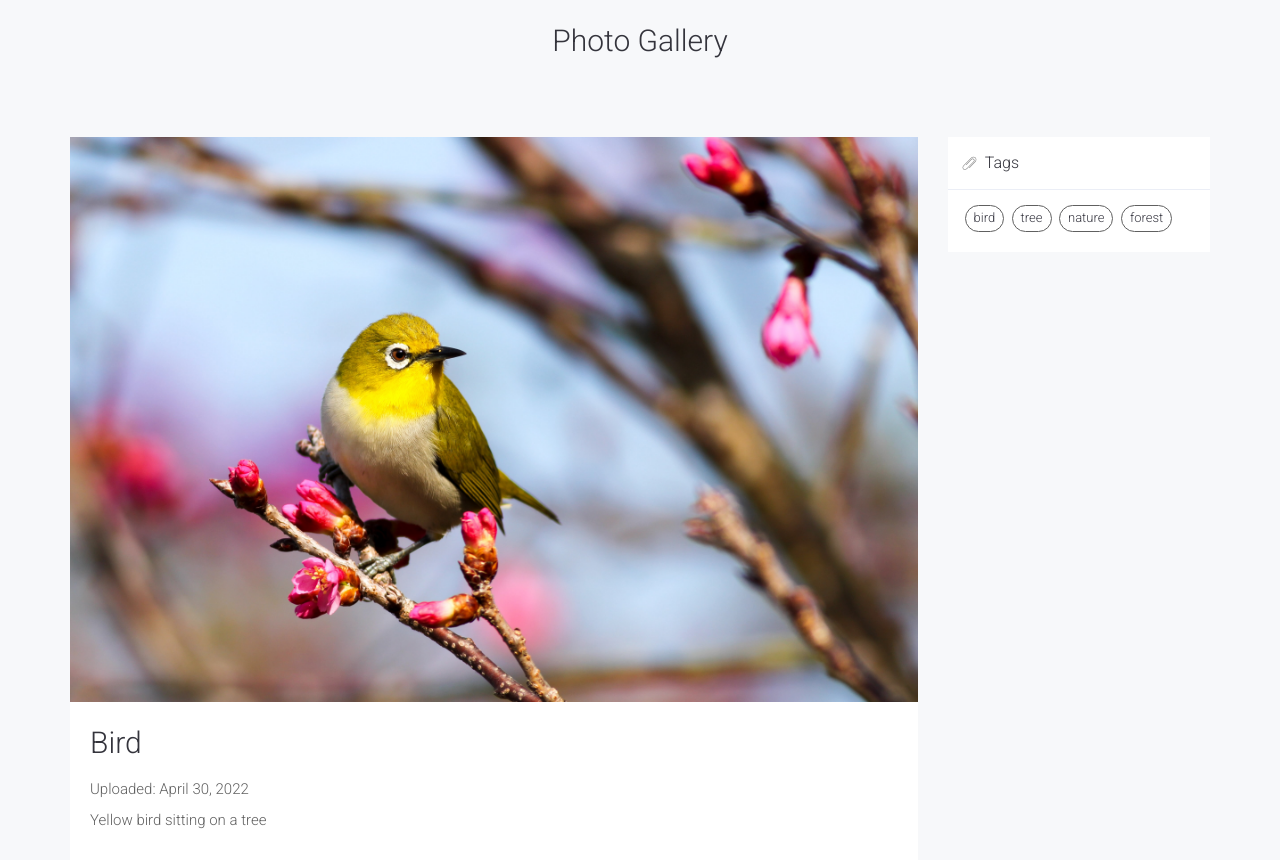
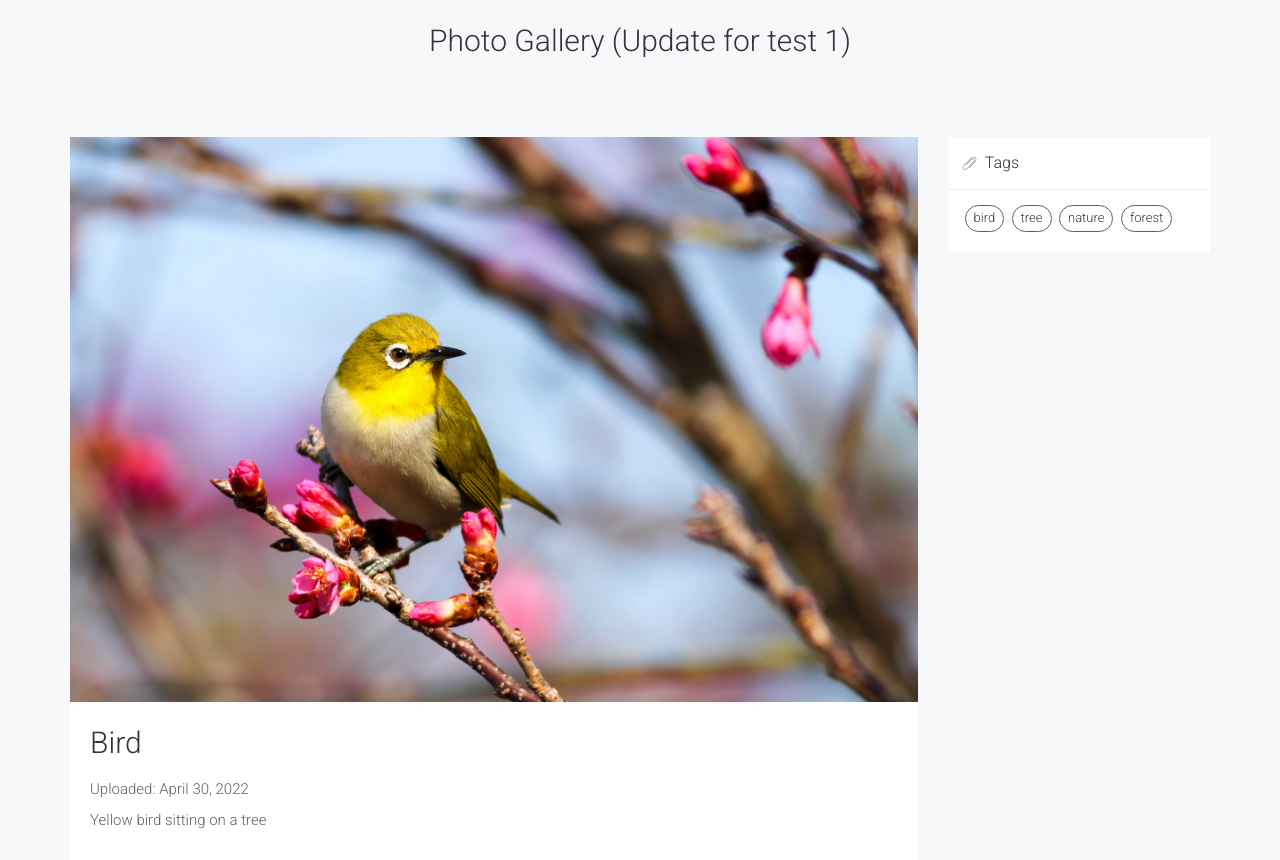
Before and after one commit to jkelly80/photogallery_lab, a Flask app: page / in a window 1280 px wide. Shown: the top 860 px of the page. Run offline with Flask 2, Linux system fonts and the light colour scheme; some libraries are stand-ins or nearby versions; some web fonts are replaced.

Commit message:
Manual test

```diff
--- a/templates/photodetail.html
+++ b/templates/photodetail.html
@@ -28,7 +28,7 @@
     <!--========== BACKGROUND COLOR SKY LIGHT ==========-->
     <div class="bg-color-sky-light">
         <br>
-    <center><h2>Photo Gallery</h2>
+    <center><h2>Photo Gallery (Update for test 1)</h2>
 
 
     </center>
```
